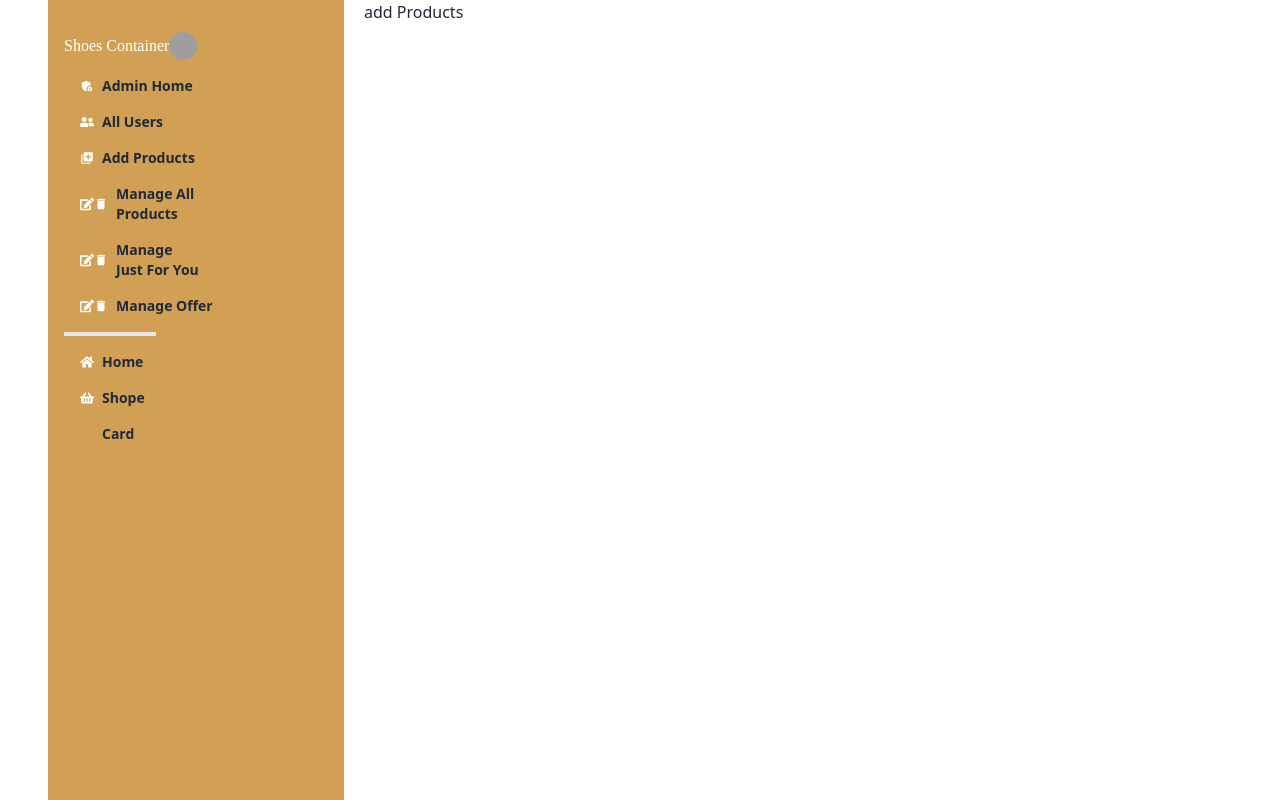
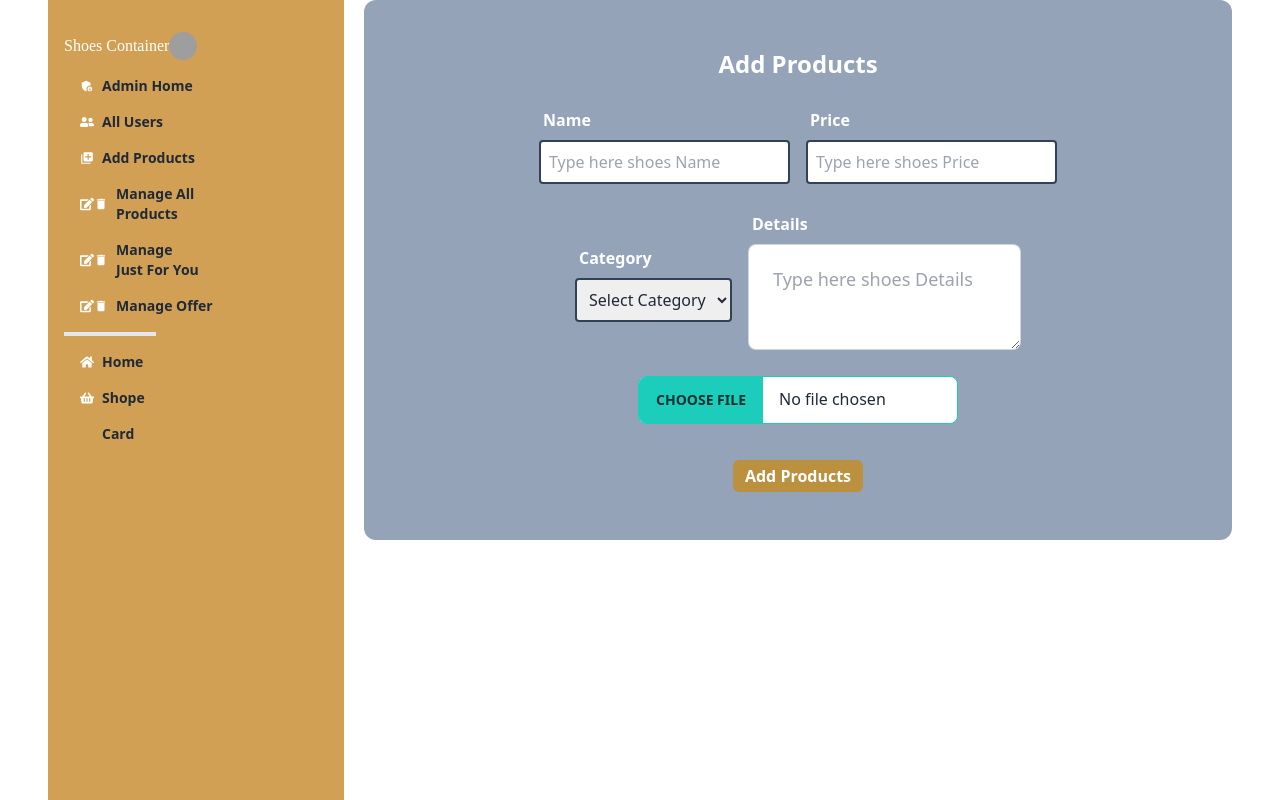
Before and after one commit to najmul905/Shoes-Container-Client-Site, a React (Vite) app: page /dashboard/dashboard/add_products in a window 1280 px wide. Built offline with nearby package versions, Linux system fonts and the light colour scheme; no server answers; grey boxes are pictures that could not be loaded; some icons are missing; a web font is replaced by a local one.

Commit message:
create add product page and create user data

```diff
--- a/package.json
+++ b/package.json
@@ -21,6 +21,7 @@
     "react-icons": "^4.11.0",
     "react-router-dom": "^6.16.0",
     "sort-by": "^1.2.0",
+    "sweetalert2": "^11.10.8",
     "swiper": "^10.3.1"
   },
   "devDependencies": {
--- a/src/Components/AuthProvider/AuthProvider.jsx
+++ b/src/Components/AuthProvider/AuthProvider.jsx
@@ -33,6 +33,7 @@ const googleLogIn=()=>{
     return signInWithPopup(auth,googleProvider)
 }
 // Image hosting URL
+const image_hosting_url = "https://api.imgbb.com/1/upload?key=0ed7f8057d2b60c5218d2cd5efac50bf"
 
 
 
@@ -44,7 +45,7 @@ const logIn=(email,password)=>{
 useEffect(()=>{
     const unsubscribe=onAuthStateChanged(auth,currentUser=>{
         setUser(currentUser)
-        console.log("current User",currentUser)
+        // console.log("current User",currentUser)
         setLoading(false)
     });
     return()=>{
@@ -53,7 +54,7 @@ useEffect(()=>{
 },[])
 
     const AuthInfo={user,loading,createUser,logIn,logOut,googleLogIn,
-        updateUserProfile}
+        updateUserProfile,image_hosting_url}
     return (
        <AuthContext.Provider value={AuthInfo}>
         {children}
--- a/src/Components/Footer/Footer.jsx
+++ b/src/Components/Footer/Footer.jsx
@@ -3,7 +3,7 @@ import React from 'react';
 const Footer = () => {
     return (
         <div>
-            <footer className="footer p-10 bg-neutral text-neutral-content">
+            <footer className="footer p-10 bg-[#FDF5E6] text-slate-500">
   <aside>
     <svg width="50" height="50" viewBox="0 0 24 24" xmlns="http://www.w3.org/2000/svg" fillRule="evenodd" clipRule="evenodd" className="fill-current"><path d="M22.672 15.226l-2.432.811.841 2.515c.33 1.019-.209 2.127-1.23 2.456-1.15.325-2.148-.321-2.463-1.226l-.84-2.518-5.013 1.677.84 2.517c.391 1.203-.434 2.542-1.831 2.542-.88 0-1.601-.564-1.86-1.314l-.842-2.516-2.431.809c-1.135.328-2.145-.317-2.463-1.229-.329-1.018.211-2.127 1.231-2.456l2.432-.809-1.621-4.823-2.432.808c-1.355.384-2.558-.59-2.558-1.839 0-.817.509-1.582 1.327-1.846l2.433-.809-.842-2.515c-.33-1.02.211-2.129 1.232-2.458 1.02-.329 2.13.209 2.461 1.229l.842 2.515 5.011-1.677-.839-2.517c-.403-1.238.484-2.553 1.843-2.553.819 0 1.585.509 1.85 1.326l.841 2.517 2.431-.81c1.02-.33 2.131.211 2.461 1.229.332 1.018-.21 2.126-1.23 2.456l-2.433.809 1.622 4.823 2.433-.809c1.242-.401 2.557.484 2.557 1.838 0 .819-.51 1.583-1.328 1.847m-8.992-6.428l-5.01 1.675 1.619 4.828 5.011-1.674-1.62-4.829z"></path></svg>
     <p>Shoes Container Industries Ltd.<br/>Providing reliable shoes since 2022</p>
--- a/src/Components/Navbar/Navbar.jsx
+++ b/src/Components/Navbar/Navbar.jsx
@@ -23,7 +23,9 @@ logOut()
             <li><Link to='/' className=' my-12 font-semibold  hover:text-gray-400 duration-500'>Home</Link></li>
             <li><Link to='/shope' className='md:ml-8 font-semibold  hover:text-gray-400 duration-500'>Shope</Link></li>
             <li><Link to='/dashboard' className='md:ml-8 font-semibold  hover:text-gray-400 duration-500' >Dashboard</Link></li>
-            <li><Link to='/card' className='flex items-center font-semibold md:ml-8  hover:text-gray-400 duration-500'><div className='relative'><div className='flex items-center'>Card<FaCartShopping></FaCartShopping></div><span className='absolute -top-4 -right-4  text-white  font-bold italic rounded-full'>12</span></div></Link></li>
+            <li><Link to='/card' className='flex items-center font-semibold md:ml-8  hover:text-gray-400 duration-500'><div className='relative'><div className='flex items-center'>Card<FaCartShopping></FaCartShopping></div>
+            <h1 className='absolute -top-3 text-[10px] -right-6 bg-red-400 p-2 h-7 w-7 font-semibold text-white rounded-full'>12</h1>
+               </div></Link></li>
         </ul> </>
     return (
        <div>
--- a/src/Pages/Dashboard/AddProducts.jsx
+++ b/src/Pages/Dashboard/AddProducts.jsx
@@ -1,9 +1,107 @@
-import React from 'react';
+import React, { useContext } from 'react';
+import { useForm } from 'react-hook-form';
+import { AuthContext } from '../../Components/AuthProvider/AuthProvider';
+import Swal from 'sweetalert2'
 
 const AddProducts = () => {
+    const { image_hosting_url } = useContext(AuthContext)
+
+    const { register, handleSubmit, reset } = useForm()
+    const onSubmit = (data) => {
+        const Name = data.Name
+        const Price = data.Price
+        const Category = data.Category
+        const Image = data.Image
+        const Details = data.Details
+        const formData = new FormData()
+        formData.append('image', Image[0])
+        fetch(image_hosting_url, {
+            method: "POST",
+            body: formData
+        })
+            .then(res => res.json())
+            .then(imageUrl => {
+                if (imageUrl.success) {
+                    // console.log(imageUrl)
+                    const url = imageUrl.data.display_url
+                    // console.log(url)
+                    const item = { Name, Image: url, Price, Category, Details }
+                    console.log(item)
+                    fetch("http://localhost:5000/all_products", {
+                        method: "POST",
+                        headers: { 'content-type': 'application/json' },
+                        body: JSON.stringify(item)
+                    })
+                    .then(res => res.json())
+                    .then(itemData => {
+                        console.log(itemData)
+                        if(itemData.acknowledged){
+                            Swal.fire({
+                                position: "top-end",
+                                icon: "success",
+                                title: "Your work has been saved",
+                                showConfirmButton: false,
+                                timer: 1500
+                              });
+                              reset()
+                        }
+                    })
+                    .catch(error => console.log(error))
+                }
+            })
+            .catch(error => console.log(error))
+
+    }
+
+
     return (
-        <div>
-            add Products
+        <div className='bg-slate-400 p-8 rounded-xl'>
+            <p className='text-2xl font-bold my-4 text-center text-white'>Add Products</p>
+            <form onSubmit={handleSubmit(onSubmit)} action="">
+                <div className='flex items-center justify-center gap-4 my-5'>
+                    <div>
+                        <label className="label">
+                            <span className="text-white font-semibold">Name</span>
+                        </label>
+                        <input {...register("Name")} type="text" placeholder="Type here shoes Name" className=" w-full p-2 border-2 border-slate-700 rounded" />
+                    </div>
+                    <div>
+                        <label className="label">
+                            <span className="text-white font-semibold">Price</span>
+                        </label>
+                        <input {...register("Price")} type="text" placeholder="Type here shoes Price" className=" w-full p-2 border-2 border-slate-700 rounded" />
+                    </div>
+                </div>
+                <div className='flex items-center justify-center gap-4 my-5'>
+                    <div>
+                        <label className="label">
+                            <span className="text-white font-semibold">Category</span>
+                        </label>
+                        <select {...register("Category")} className=" w-full p-2 border-2 border-slate-700 rounded">
+                            <option disabled value="Default" selected>Select Category</option>
+                            <option>Men Sneaker</option>
+                            <option>Men Loafer</option>
+                            <option>Men Flip Flop</option>
+                            <option>Sport Boots</option>
+                            <option>Men Slipper</option>
+                            <option>High Heel</option>
+                            <option>Low Heel</option>
+                        </select>
+                    </div>
+                    <div>
+                        <label className="label">
+                            <span className="text-white font-semibold">Details</span>
+                        </label>
+                        <textarea {...register("Details")} placeholder="Type here shoes Details" className="textarea textarea-bordered textarea-lg w-full max-w-xs" ></textarea>
+                    </div>
+                </div>
+                <div className=' text-center my-5'>
+                    <input {...register('Image')} type="file" className="file-input file-input-bordered file-input-accent w-full max-w-xs" />
+                </div>
+                <div className='text-center'>
+                    <button className='my-4 font-bold bg-[#bb903f] px-3 py-1 text-white hover:text-slate-700 rounded-md text-center'>Add Products</button>
+                </div>
+            </form>
         </div>
     );
 };
--- a/src/Pages/HomePage/JustForYou.jsx
+++ b/src/Pages/HomePage/JustForYou.jsx
@@ -3,7 +3,7 @@ import React, { useEffect, useState } from 'react';
 const JustForYou = () => {
     const[forYou,setForYou]=useState([])
     const [data,setData]=useState({})
-    console.log(data)
+    // console.log(data)
     useEffect(()=>{
         fetch('http://localhost:5000/just_for_customer')
         .then(res=>res.json())
@@ -15,7 +15,7 @@ const JustForYou = () => {
             <h1 className='md:text-2xl font-semibold text-slate-500'>Just For You</h1>
             <div className='grid lg:grid-cols-4 md:grid-cols-3 gap-2 grid-cols-3'>
                 {
-forYou?.map(data=><div  onClick={()=>document.getElementById(`my_modal_3`).showModal()} className='hover:shadow-2xl cursor-pointer my-4 rounded-md bg-white' key={data._Id}>
+forYou?.map((data,index)=><div  onClick={()=>document.getElementById(`my_modal_3`).showModal()} className='hover:shadow-2xl cursor-pointer my-4 rounded-md bg-white' key={index}>
     <div onClick={()=>setData(data)}>
     <img className='h-72 w-full' src={data.Image} alt="" />
     <div className='my-2 px-2'>
--- a/src/Pages/HomePage/Offer.jsx
+++ b/src/Pages/HomePage/Offer.jsx
@@ -8,14 +8,14 @@ const Offer = () => {
             .then(res => res.json())
             .then(data => setOffers(data))
     }, [])
-    console.log(offerData)
+    // console.log(offerData)
     return (
         <div className='my-6 px-5'>
             <h1 className='md:text-2xl font-semibold text-slate-500'>Offer</h1>
             <div className='grid grid-cols-2 md:grid-cols-3 lg:grid-cols-4  gap-2'>
                 {
-                    offers.map(offer =>
-                        <div key={offer._Id} onClick={() => document.getElementById(`my_modal_4`).showModal()} className={`my-3 border bg-white rounded hover:shadow-2xl cursor-pointer relative`} >
+                    offers.map((offer,index) =>
+                        <div key={index} onClick={() => document.getElementById(`my_modal_4`).showModal()} className={`my-3 border bg-white rounded hover:shadow-2xl cursor-pointer relative`} >
                             <div onClick={() => setOfferData(offer)}>
                                 <header>
                                     <img src={offer.Image} alt="" />
--- a/src/Pages/SingIn&SingUp/SingUp.jsx
+++ b/src/Pages/SingIn&SingUp/SingUp.jsx
@@ -1,47 +1,55 @@
 import React, { useContext } from 'react';
 import { useForm } from 'react-hook-form';
 import { AuthContext } from '../../Components/AuthProvider/AuthProvider';
-import { useNavigate,useLocation} from 'react-router-dom';
+import { useNavigate, useLocation } from 'react-router-dom';
 
 
 const SingUp = () => {
-const {createUser,updateUserProfile}=useContext(AuthContext)
-const navigate=useNavigate()
-    const location=useLocation()
-    const from=location.state?.form?.pathname || '/'
+  const { createUser, updateUserProfile,image_hosting_url } = useContext(AuthContext)
+  const navigate = useNavigate()
+  const location = useLocation()
+  const from = location.state?.form?.pathname || '/'
 
-const image_hosting_url= "https://api.imgbb.com/1/upload?expiration=600&key=0ed7f8057d2b60c5218d2cd5efac50bf"
 
-    const{handleSubmit,register}=useForm()
-    const onSubmit = data=>{
-      const name=data.Name;
-      const image=data.Image;
-      const email=data.Email;
-      const password=data.Password;
-      const formData=new FormData();
-      formData.append('image',image[0])
-      fetch(image_hosting_url,{
-        method:'POST',
-        body:formData
+  const { handleSubmit, register,reset } = useForm()
+  const onSubmit = data => {
+    const name = data.Name;
+    const image = data.Image;
+    const email = data.Email;
+    const password = data.Password;
+    const formData = new FormData();
+    formData.append('image', image[0])
+    fetch(image_hosting_url, {
+      method: 'POST',
+      body: formData
     })
-      .then(res=>res.json())
-      .then(imageUrl=>{
-        if(imageUrl.success){
-          const Image=imageUrl.data.display_url
-          console.log(Image)
-          createUser(email,password)
-          .then(res=>{
-            const user=res.user
+      .then(res => res.json())
+      .then(imageUrl => {
+        if (imageUrl.success) {
+          const Image = imageUrl.data.display_url
+          const users = { name: name, image: image, email: email }
+          console.log(users)
+          fetch('http://localhost:5000/user', {
+            method: "POST",
+            headers: { 'content-type': 'application/json' },
+            body: JSON.stringify(users)
+          })
+            .then(res => res.json())
+            .then(data => console.log(data))
+          createUser(email, password)
+            .then(res => {
+              const user = res.user
               console.log(user)
-            updateUserProfile(name,Image)
-            .then(res=>{
+              updateUserProfile(name, Image)
+                .then(res => {
                   console.log(res.user)
-              navigate(from,{replace:true})
+                  reset()
                 })
-            .catch(err=>console.log(err.message))
+                .catch(err => console.log(err.message))
             })
-          .catch(err=>console.log(err.message))
+            .catch(err => console.log(err.message))
         }
+        navigate(from, { replace: true })
       })
 
   }
@@ -66,16 +74,16 @@ const image_hosting_url= "https://api.imgbb.com/1/upload?expiration=600&key=0ed7
             <label className="label">
               <span className="label-text">Password</span>
             </label>
-          <input type="password" {...register("Password")}  placeholder="password" className="input input-bordered" required />
+            <input type="password" {...register("Password")} placeholder="password" className="input input-bordered" required />
           </div>
           <div className="form-control">
             <label className="label">
               <span className="label-text">Image</span>
             </label>
-          <input type="file" {...register("Image")} required placeholder='Image'  className="file-input file-input-bordered w-full max-w-xs" />
+            <input type="file" {...register("Image")} required placeholder='Image' className="file-input file-input-bordered w-full max-w-xs" />
           </div>
           <div className="form-control mt-6">
-          <button className="btn btn-primary">SingUp</button>
+            <button  className="btn btn-primary">SingUp</button>
           </div>
         </form>
       </div>
```
Also changed, not shown: src/Pages/SingIn&SingUp/SingIn.jsx (+39 -25 lines), 1 other file (tests, documents, lock files or other folders). Lines whose indentation alone changed are shown as unchanged.
